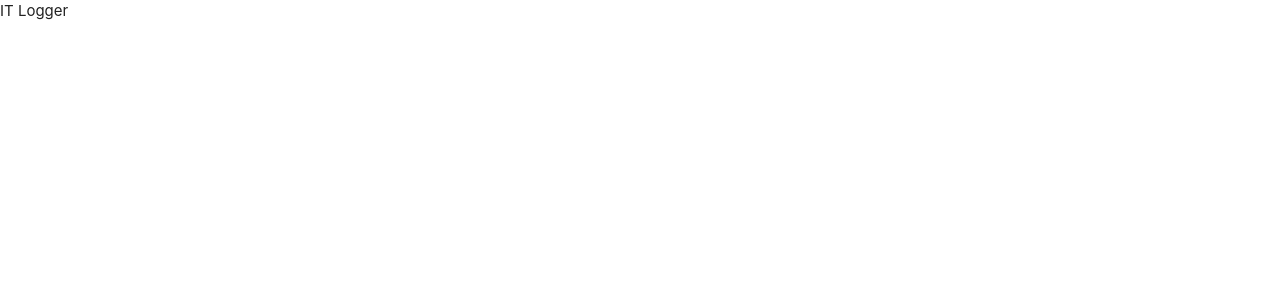
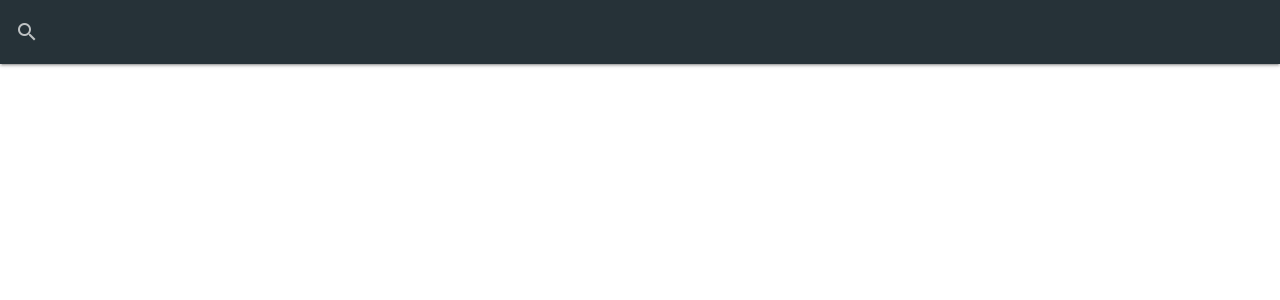
Before and after one commit to daryltct/it-logger, a React (Create React App) app: page / in a window 1280 px wide. Shown: the top 300 px of the page. Built offline with nearby package versions, Linux system fonts and the light colour scheme.

Commit message:
:sparkles: basic search bar

```diff
--- a/src/App.js
+++ b/src/App.js
@@ -1,15 +1,20 @@
-import React, { useEffect } from 'react'
+import React, { Fragment, useEffect } from 'react'
 import 'materialize-css/dist/css/materialize.min.css'
 import M from 'materialize-css/dist/js/materialize.min.js'
 
 import './App.css'
+import SearchBar from './components/layout/SearchBar'
 
 const App = () => {
 	useEffect(() => {
 		M.AutoInit() // initialize Materialize
 	})
 
-	return <div className="App">IT Logger</div>
+	return (
+		<Fragment>
+			<SearchBar />
+		</Fragment>
+	)
 }
 
 export default App
--- /dev/null
+++ b/src/components/layout/SearchBar.js
@@ -0,0 +1,21 @@
+import React from 'react'
+
+const SearchBar = () => {
+	return (
+		<nav style={{ marginBottom: '30px' }} className="blue-grey darken-4">
+			<div className="nav-wrapper">
+				<form>
+					<div className="input-field">
+						<input id="search" type="search" />
+						<label className="label-icon" htmlFor="search">
+							<i className="material-icons">search</i>
+						</label>
+						<i className="material-icons">close</i>
+					</div>
+				</form>
+			</div>
+		</nav>
+	)
+}
+
+export default SearchBar
```
